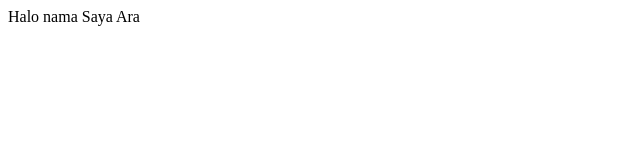
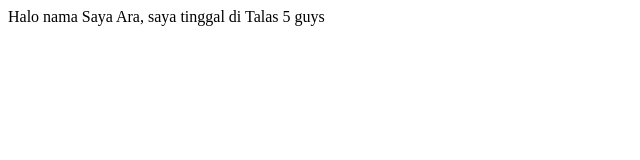
Before and after one commit to AKUtiara/portfolio, a plain HTML site: page index.html in a window 1280 px wide. Shown: the whole page, without its empty margins (0-640 px from the left). Drawn offline with Linux system fonts and the light colour scheme.

Commit message:
penambahan alamat

```diff
--- a/index.html
+++ b/index.html
@@ -6,6 +6,6 @@
     <title>Document</title>
 </head>
 <body>
-    <div>Halo nama Saya Ara</div>
+    <div>Halo nama Saya Ara, saya tinggal di Talas 5 guys</div>
 </body>
 </html>
```
